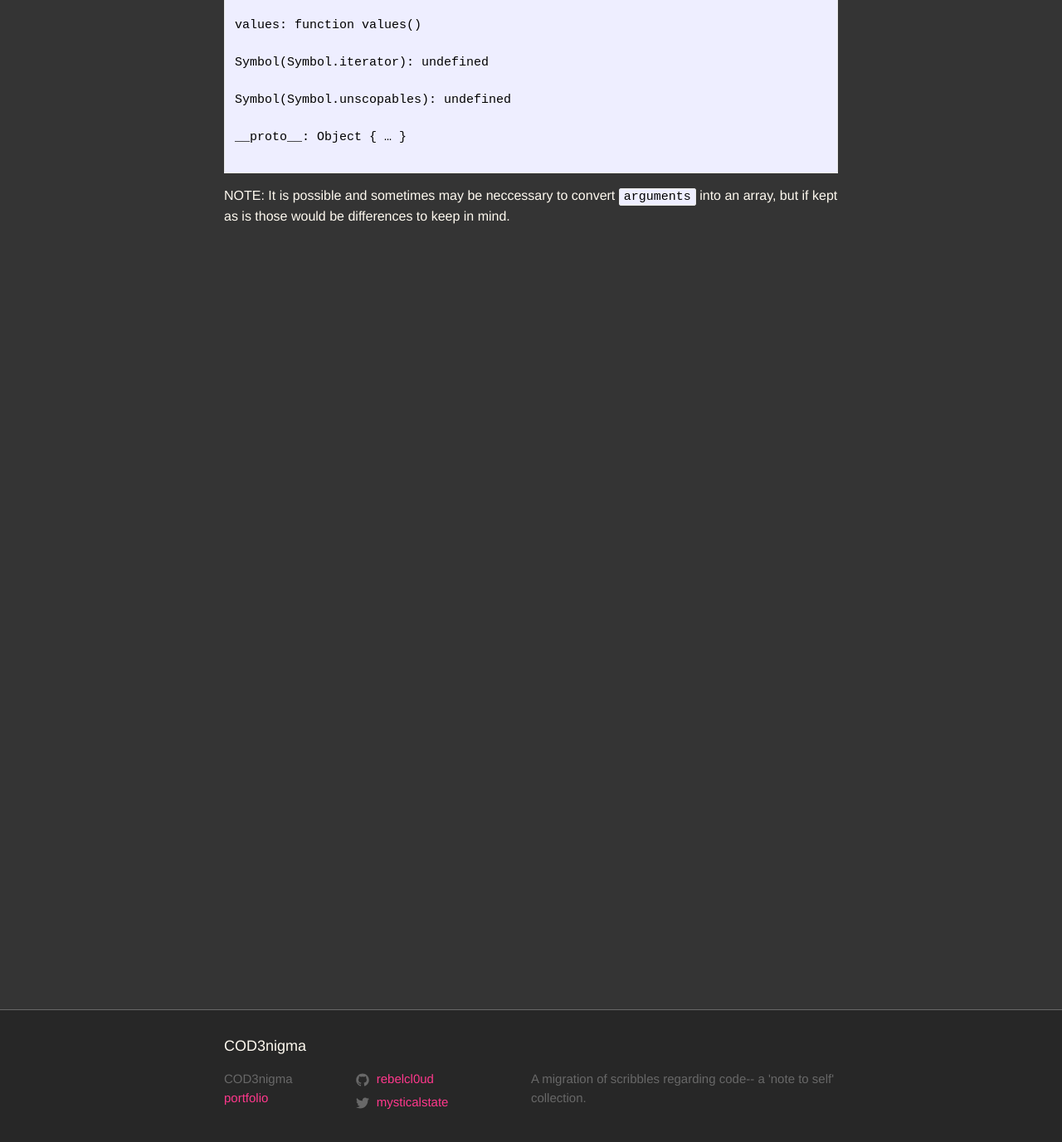
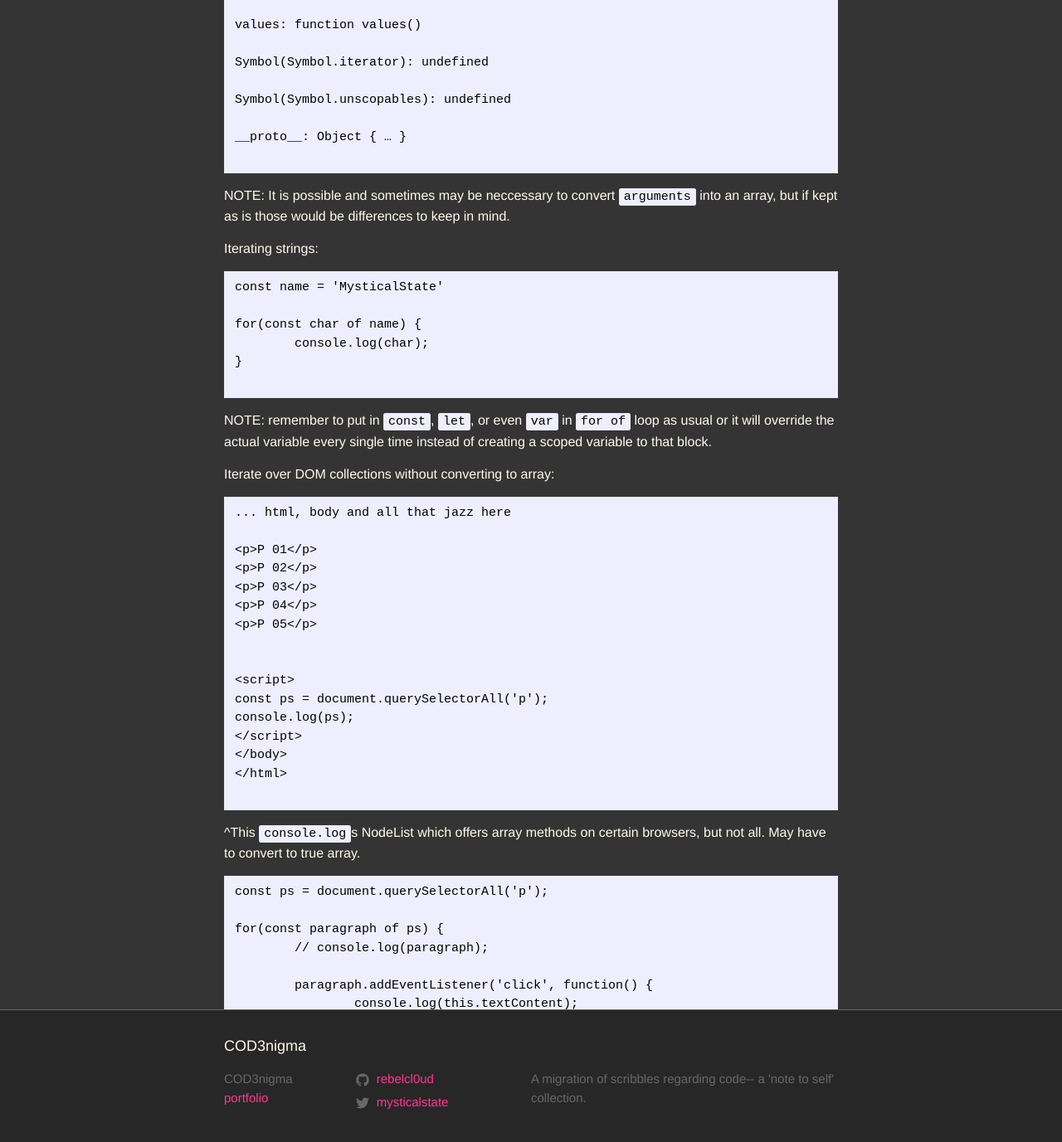
Before and after one commit to rebelcl0ud/blog, a Jekyll site: the page built from _posts/2018-04-02-[28]-es6-status-II.markdown, in a window 1280 px wide and 1400 px high, scrolled down 10749 px. Shown: the top 1377 px of the window at 83% size. Built offline with Jekyll 4.4.1, drawn with Linux system fonts in a browser that asks for light colours; some of the changed text lies outside the part shown.

Commit message:
iterating string/DOM collections

````diff
--- a/_posts/2018-04-02-[28]-es6-status-II.markdown
+++ b/_posts/2018-04-02-[28]-es6-status-II.markdown
@@ -354,7 +354,7 @@ Iterating using `arguments`:
 ```
 function addUpNum() {
 	let total = 0;
-	for (num of arguments) {
+	for (const num of arguments) {
 		total += num;
 	}
 	console.log(total);
@@ -490,3 +490,50 @@ __proto__: Object { … }
 ```
 
 NOTE: It is possible and sometimes may be neccessary to convert `arguments` into an array, but if kept as is those would be differences to keep in mind.
+
+Iterating strings:
+```
+const name = 'MysticalState'
+
+for(const char of name) {
+	console.log(char);
+}
+
+```
+NOTE: remember to put in `const`, `let`, or even `var` in `for of` loop as usual or it will override the actual variable every single time instead of creating a scoped variable to that block.
+
+Iterate over DOM collections without converting to array:
+```
+... html, body and all that jazz here
+
+<p>P 01</p>
+<p>P 02</p>
+<p>P 03</p>
+<p>P 04</p>
+<p>P 05</p>
+
+
+<script>
+const ps = document.querySelectorAll('p');
+console.log(ps);
+</script>
+</body>
+</html>
+
+```
+^This `console.log`s NodeList which offers array methods on certain browsers, but not all. May have to convert to true array.
+
+```
+const ps = document.querySelectorAll('p');
+
+for(const paragraph of ps) {
+	// console.log(paragraph);
+
+	paragraph.addEventListener('click', function() {
+		console.log(this.textContent);
+	})
+}
+
+```
+Able to use `for of` on things even when they are not arrays as long as they are iterable.
+*What are iterables?* DOM collections, strings, arguments, arrays, maps, sets
````
